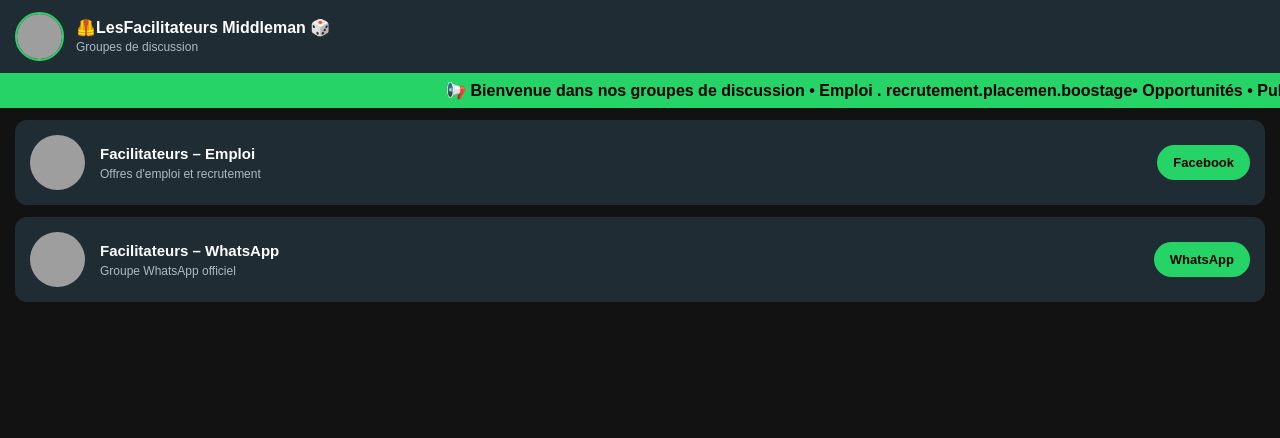
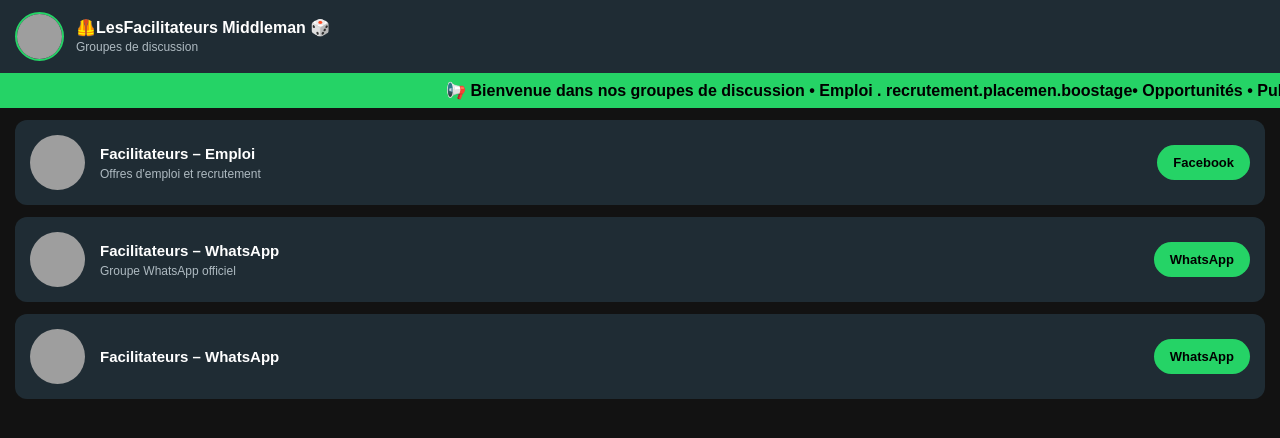
Before and after one commit to Lfg237/B2B, a plain HTML site: page index.html in a window 1280 px wide. Drawn offline with Linux system fonts and the light colour scheme; grey boxes are pictures that could not be loaded.

Commit message:
Update index.html

```diff
--- a/index.html
+++ b/index.html
@@ -150,6 +150,15 @@
         </div>
         <a href="https://chat.whatsapp.com/FtofkW0XroxJyklaGFsZSv">WhatsApp</a>
     </div>
+<!-- GROUPE 3-->
+    <div class="card">
+        <img src="https://raw.githubusercontent.com/mom502615-sketch/image/main/InShot_20260117_164122489.jpg">
+        <div class="card-info">
+            <h3>Facilitateurs – WhatsApp</h3>
+            <helepMoney </p>
+        </div>
+        <a href=https://helepmoney.vercel.app/?abonne=A003">WhatsApp</a>
+    </div>
 
     <!-- 🔽 COPIE-COLLE CE BLOC POUR AJOUTER D'AUTRES LIENS 🔽 -->
 
```
